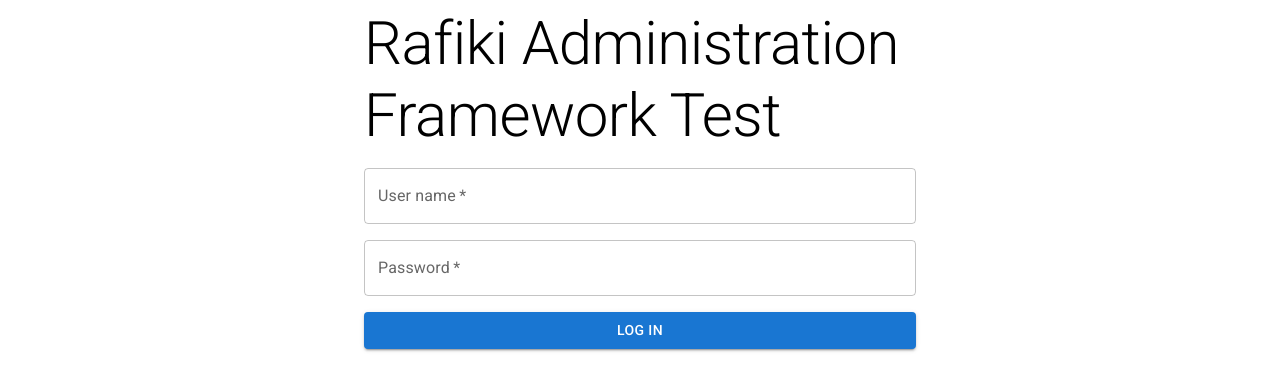
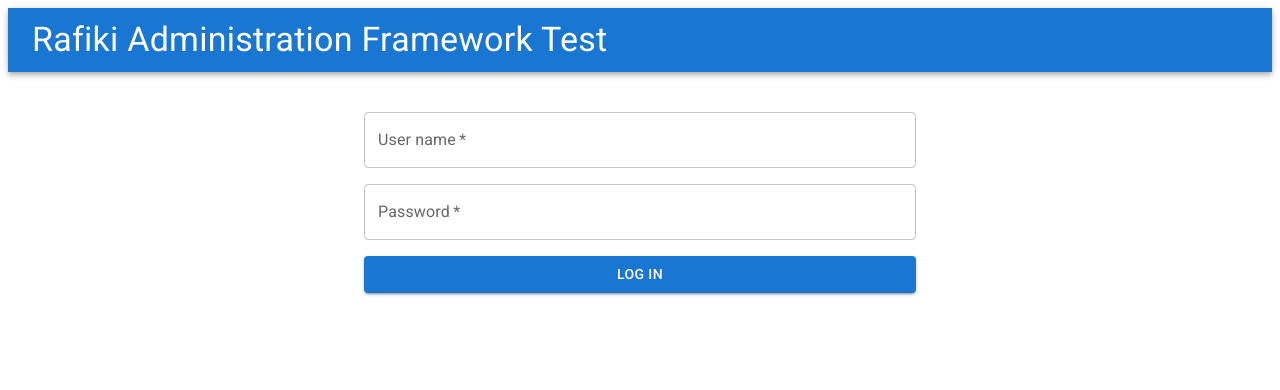
Before and after one commit to sandtreader/rafiki, a React (Create React App) app: page / in a window 1280 px wide. Shown: the top 390 px of the page. Built offline with nearby package versions, Linux system fonts and the light colour scheme.

Commit message:
Improve structure/style of test app

```diff
--- a/src/example/App.tsx
+++ b/src/example/App.tsx
@@ -7,12 +7,14 @@ import FakeAuthenticationProvider from '../lib/FakeAuthenticationProvider';
 import SessionState from '../lib/SessionState';
 
 import Container from '@mui/material/Container';
-import Drawer from '@mui/material/Drawer';
+import Box from '@mui/material/Box';
 import TextField from '@mui/material/TextField';
 import Button from '@mui/material/Button';
 import Stack from '@mui/material/Stack';
 import Alert from '@mui/material/Alert';
 import Typography from '@mui/material/Typography';
+import AppBar from '@mui/material/AppBar';
+import Toolbar from '@mui/material/Toolbar';
 
 function App() {
   // Authentication provider and state
@@ -41,13 +43,17 @@ function App() {
 
   return (
     <div className="App">
+      <AppBar position='static'>
+        <Toolbar>
+          <Typography variant='h4'>Rafiki Administration Framework Test</Typography>
+        </Toolbar>
+      </AppBar>
       {
         // Login screen
         !session?.loggedIn &&
-        <Container maxWidth='sm'>
+        <Container maxWidth='sm' sx={{marginTop: 5}}>
           <form onSubmit={(e) => submitLogin()}>
             <Stack spacing={2}>
-              <Typography variant='h2'>Rafiki Administration Framework Test</Typography>
               <TextField value={userId} onChange={(e) => setUserId(e.target.value)} label="User name" required />
               <TextField value={password} onChange={(e) => setPassword(e.target.value)}
                 id="password" label="Password" type="Password" required />
@@ -62,14 +68,16 @@ function App() {
         // Menu and content
         session?.loggedIn &&
         <>
-          <Drawer variant="permanent" open={true} role="menu" id="menu">
-            <Menu structure={menuStructure} state={menuState} setState={setMenuState} />
-            <Button variant="contained" onClick={(e) => logOut()}>Log out</Button>
-          </Drawer>
-          <Container maxWidth='md'>{menuState.content}</Container>
+          <Stack direction='row'>
+            <Box>
+              <Menu structure={menuStructure} state={menuState} setState={setMenuState} />
+              <Button variant="contained" onClick={(e) => logOut()}>Log out</Button>
+            </Box>
+            <Box>{menuState.content}</Box>
+          </Stack>
         </>
       }
-    </div>
+    </div >
   );
 }
 
```
